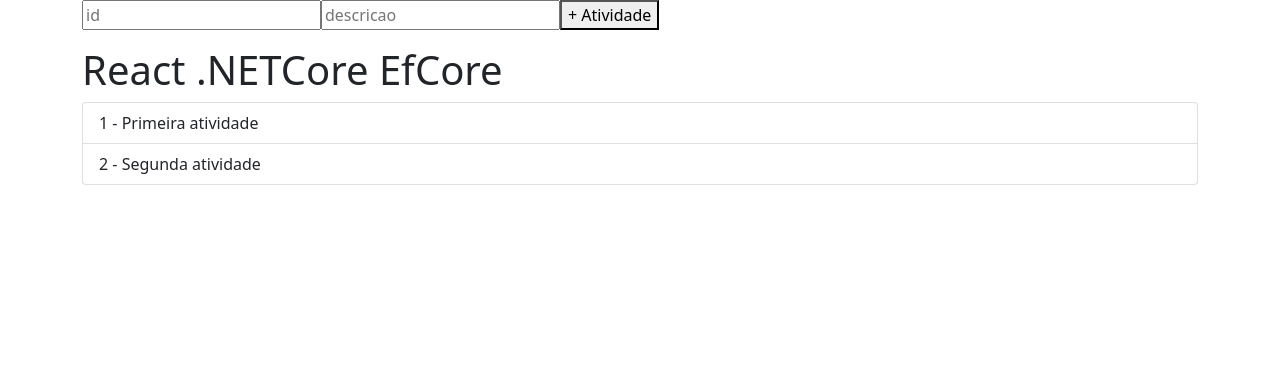
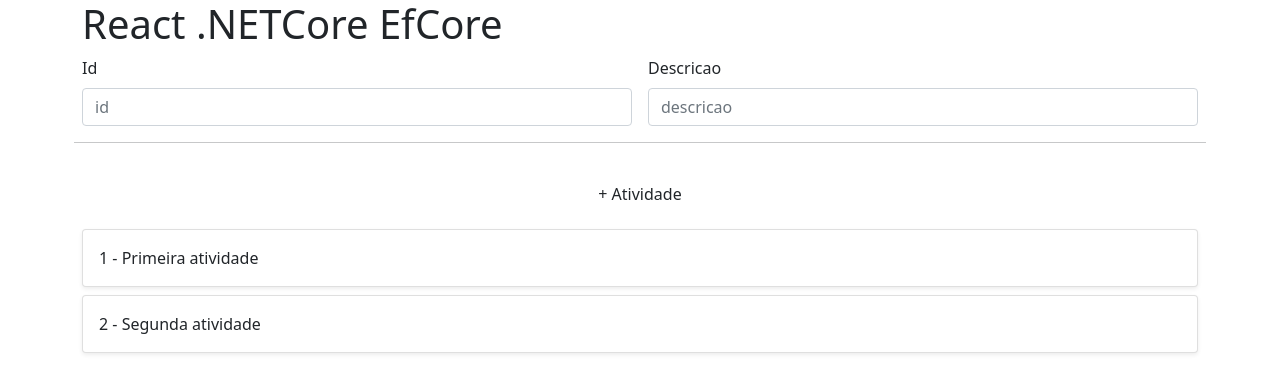
Before and after one commit to AJS2112/proativity-react-dotnet5-efcore5, a React (Create React App) app in the folder front/pro-atividade-app/: page / in a window 1280 px wide. Shown: the top 392 px of the page. Built offline with nearby package versions, Linux system fonts and the light colour scheme.

Commit message:
S1 - criando card

```diff
--- a/front/pro-atividade-app/src/App.js
+++ b/front/pro-atividade-app/src/App.js
@@ -19,20 +19,33 @@
   }
   return (
     <>
-      <form>
-        <input id="id" type="text" placeholder="id" />
-        <input id="descricao" type="text" placeholder="descricao" />
-        <button onClick={addAtividade}>+ Atividade</button>
+      <h1>React .NETCore EfCore</h1>
+      <form className="row g-3">
+        <div className="col-md-6">
+          <label for="id" className="form-label">Id</label>
+          <input id="id" className="form-control" type="text" placeholder="id" />
+        </div>
+        <div className='col-md-6'>
+          <label for="descricao" className='form-label'>Descricao</label>
+          <input id="descricao" className='form-control' type="text" placeholder="descricao" />
+        </div>
+        <hr />
+        <button className='btn btn-outline-sencondary' onClick={addAtividade}>+ Atividade</button>
+        {/* <div className='col-12'>
+        </div> */}
       </form>
+
       <div className="mt-3">
-        <h1>React .NETCore EfCore</h1>
-        <ul className='list-group'>
-          {atividades.map(a => (
-            <li key={a.id} className='list-group-item'>{a.id} - {a.descricao}</li>
-          ))}
-        </ul>
+        {atividades.map(a => (
+          <div key={a.id} className='card mb-2 shadow-sm' >
+            <div className='card-body'>
+              <p className='card-text'>{a.id} - {a.descricao}</p>
+            </div>
+          </div>
+        ))}
       </div>
     </>
+
   );
 }
 
```
